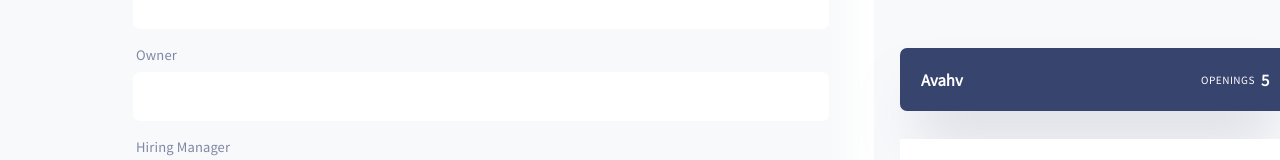
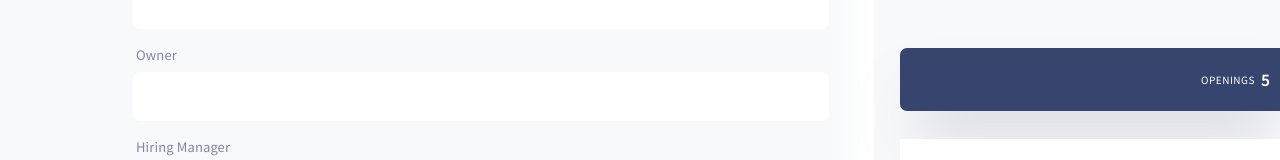
Before and after one commit to Ardhendu-init/Multi-Step-Form, a Next.js app: page / in a window 1280 px wide. Shown: the part 227-387 px from the top of the page. Built offline with nearby package versions, Linux system fonts and the light colour scheme.

Commit message:
dummy text has been removed

```diff
--- a/components/cards/RequsitionCard.tsx
+++ b/components/cards/RequsitionCard.tsx
@@ -24,7 +24,7 @@ const RequsitionCard = ({ value }: interviewProps) => {
           textTransform="capitalize"
           color="brand.800"
         >
-          {value.title} avahv
+          {value.title}
         </Text>
         <Flex alignItems="center">
           {" "}
```
